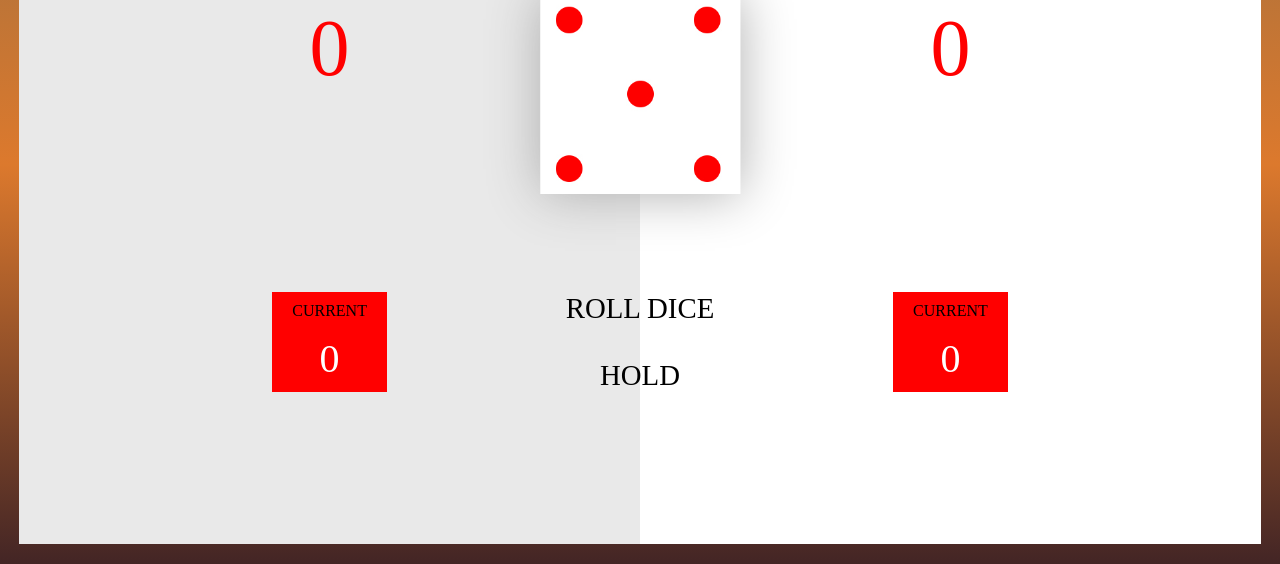
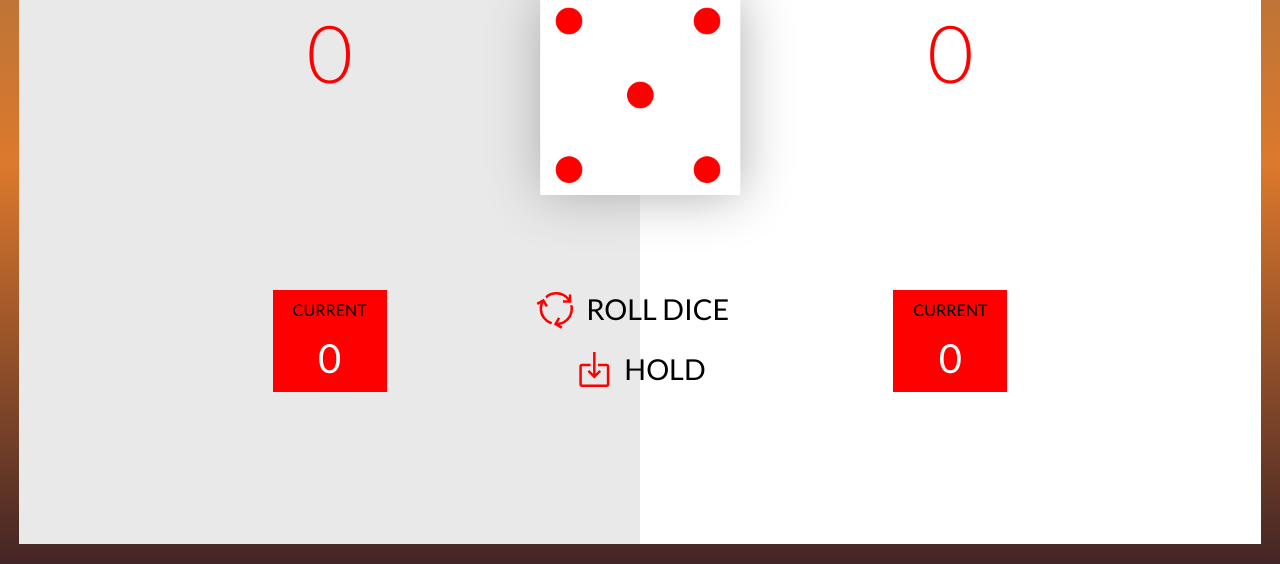
Before and after one commit to MarcoFormante/Jeu-de-d-s, a plain HTML site: page index.html in a window 1280 px wide. Shown: the part 236-800 px from the top of the page. Drawn offline with Linux system fonts and the light colour scheme.

Commit message:
add icons

```diff
--- a/app.js
+++ b/app.js
@@ -161,7 +161,7 @@ function holdSCore() {
 
         if (player1.isActive) {
             player1.globalScore += player1.score;
-            document.querySelector(".player1-global-score").textContent = player1.score;
+            document.querySelector(".player1-global-score").textContent = player1.globalScore;
             document.querySelector(".player1-current-score").textContent = 0;
             player1.score = 0;
 
@@ -176,7 +176,7 @@ function holdSCore() {
         if (player2.score !== 0) {
             if (player2.isActive) {
                 player2.globalScore += player2.score;
-                document.querySelector(".player2-global-score").textContent = player2.score;
+                document.querySelector(".player2-global-score").textContent = player2.globalScore;
                 document.querySelector(".player2-current-score").textContent = 0;
                 player2.score = 0;
 
@@ -210,14 +210,12 @@ function lostScore() {
 
         player2.score = 0;
         document.querySelector(".player2-current-score").textContent = player2.score;
-        player2.globalScore = 0;
-        document.querySelector(".player2-global-score").textContent = player2.globalScore;
+
 
     } else {
         player1.score = 0;
         document.querySelector(".player1-current-score").textContent = player1.score;
-        player1.globalScore = 0;
-        document.querySelector(".player1-global-score").textContent = player1.globalScore;
+
 
     }
 }
@@ -227,7 +225,3 @@ function gameOver(winnerText) {
     alert(winnerText);
     location.reload();
 }
-
-
-// player1-current-score
-// player2-current-score
--- a/index.html
+++ b/index.html
@@ -4,8 +4,13 @@
     <meta charset="UTF-8">
     <meta http-equiv="X-UA-Compatible" content="IE=edge">
     <meta name="viewport" content="width=device-width, initial-scale=1.0">
+    <meta name="description" content="DiceMIx the best dice game ever!">
+    <link rel="preconnect" href="https://fonts.googleapis.com">
+<link rel="preconnect" href="https://fonts.gstatic.com" crossorigin>
+<link href="https://fonts.googleapis.com/css2?family=Lato:wght@300;400&display=swap" rel="stylesheet">
     <link rel="stylesheet" href="/sass/main.css">
     <title>Le jue de dés</title>
+
 </head>
 <body>
     <div class="body-inner">
@@ -44,7 +49,7 @@
 
                 <div class="middle-bottom">
                     <p class="roll"><span class="roll-icon"></span>ROLL DICE</p>
-                    <p class="hold"><span class="hold-icon"></span>HOLD </p>
+                    <p class="hold"><span class="hold-icon"></span>HOLD</p>
                 </div>
             </div>
 
--- a/sass/main.scss
+++ b/sass/main.scss
@@ -10,9 +10,12 @@ body{
   width: 100vw;
   height: 100vh;
    display: flex;
-   align-items: center;
+    align-items: center;
+    font-family: 'Lato',sans-serif;
+    font-weight: 400;
 
 }
+
 
 
 .body-inner{
@@ -49,9 +52,12 @@ body{
     justify-content: space-between;
 }
 
+
 .player-top-info{
     position: relative;
 }
+
+
 
 .player-text{
     font-size: 40px;
@@ -69,6 +75,7 @@ body{
     padding-top: 20px;
     font-size: 80px;
     color: red;
+    font-weight: 300;
 }
 
 
@@ -86,6 +93,7 @@ body{
 }
 
 
+
 .player-active{
    background-color: red;
    width: 15px;
@@ -96,6 +104,7 @@ body{
    top: 15px;
    right: -40px;
 }
+
 
 
 .player-active2{
@@ -147,6 +156,7 @@ body{
     flex-direction: column;
     justify-content: space-between;
 
+
  }
 
 
@@ -178,12 +188,34 @@ body{
     margin-right: 10px;
  }
 
+ .roll-icon{
+    background-image: url(/assets/icons/cycle_FILL0_wght400_GRAD0_opsz48.svg);
+    display: block;
+    width: 40px;
+    height: 40px;
+    background-size: cover;
+    margin-right: 10px;
+ }
+
+
+ .hold-icon{
+    background-image: url(/assets/icons/place_item_FILL0_wght400_GRAD0_opsz48.svg);
+    display: block;
+    width: 40px;
+    height: 40px;
+    background-size: cover;
+    margin-right: 10px;
+ }
+
+ .hold{
+    margin: 0 auto;
+ }
 
 
 
 
 
- .new-game-text{
+ .new-game-text,.roll,.hold{
     display: flex;
 
  }
```
Also changed, not shown: assets/icons/cycle_FILL0_wght400_GRAD0_opsz48.svg (added), assets/icons/place_item_FILL0_wght400_GRAD0_opsz48.svg (added), sass/main.css, 1 other file.
